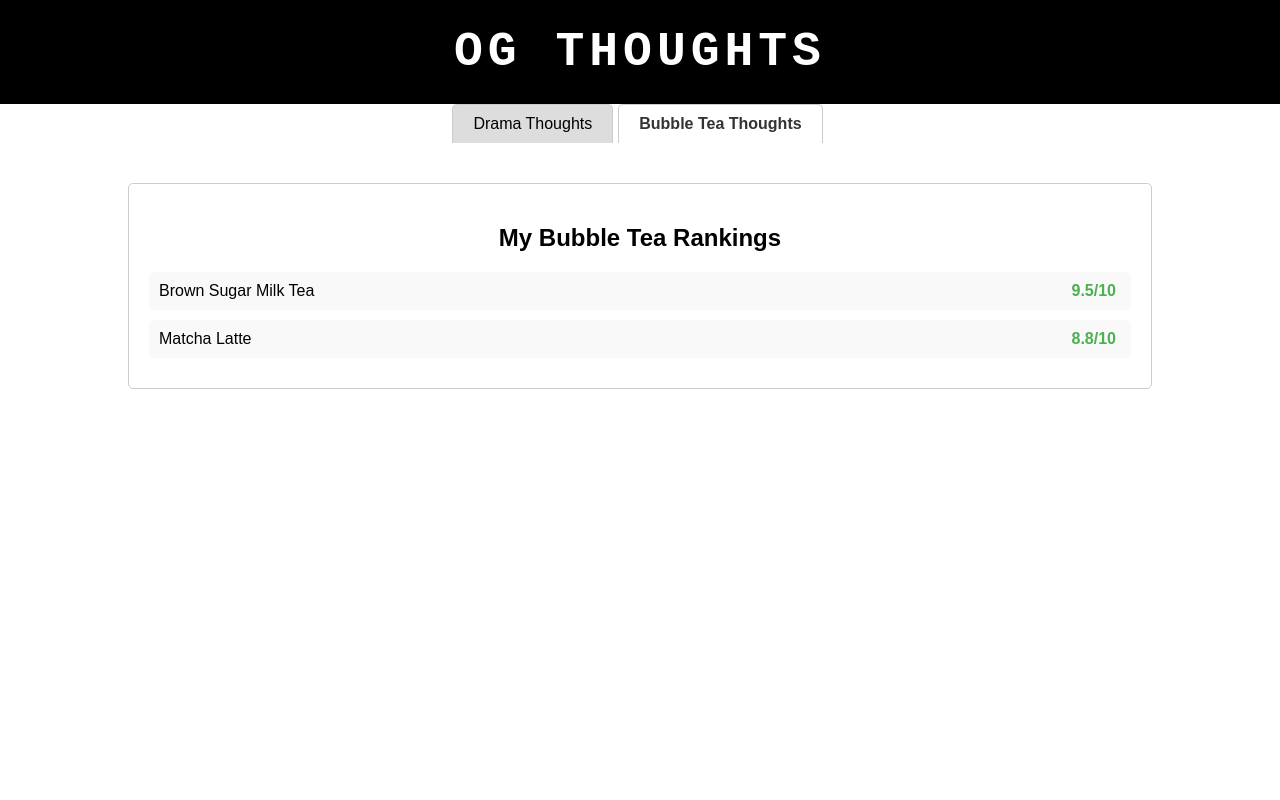
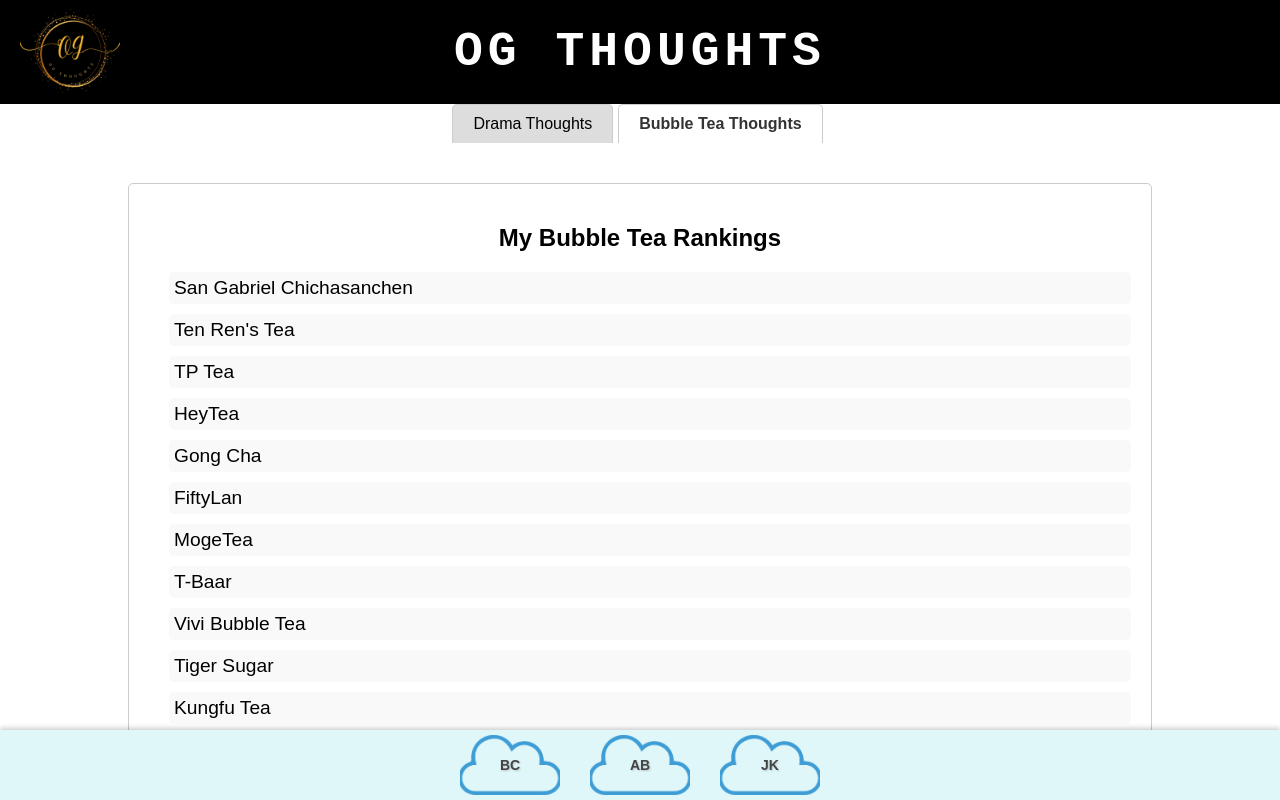
Before and after one commit to OGThoughts/ogthoughts.github.io, a plain HTML site: page index.html in a window 1280 px wide. Both pictures are taken after a click on the button "Bubble Tea Thoughts". Drawn offline with Linux system fonts and the light colour scheme.

Commit message:
Add files via upload

```diff
--- a/index.html
+++ b/index.html
@@ -5,11 +5,14 @@
     <meta name="viewport" content="width=device-width, initial-scale=1.0">
     <title>OG Drama Queue</title>
     <link rel="stylesheet" href="style.css">
+    <link rel="icon" type="image/png" href="OGLogo2.png">
+
 </head>
 <body>
 
     <!-- Banner Section -->
     <div class="banner">
+        <img src="OGLogo2.png" alt="Website Logo" class="logo">
         <h1>OG Thoughts</h1>
     </div>
 
@@ -78,19 +81,60 @@
 
         <div id="bubble-tea-list" class="tab-content">
             <h2>My Bubble Tea Rankings</h2>
-            <ul class="bubble-tea-list">
+            <ol class="bubble-tea-list">
                 <li>
-                    <span class="bubble-tea-name">Brown Sugar Milk Tea</span>
-                    <span class="rating">9.5/10</span>
+                    <span class="bubble-tea-name">San Gabriel Chichasanchen</span>
                 </li>
                 <li>
-                    <span class="bubble-tea-name">Matcha Latte</span>
-                    <span class="rating">8.8/10</span>
+                    <span class="bubble-tea-name">Ten Ren's Tea</span>
                 </li>
+                <li>
+                    <span class="bubble-tea-name">TP Tea</span>
+                </li>
+                <li>
+                    <span class="bubble-tea-name">HeyTea</span>
+                </li>
+                <li>
+                    <span class="bubble-tea-name">Gong Cha</span>
+                </li>
+                <li>
+                    <span class="bubble-tea-name">FiftyLan</span>
+                </li>
+                <li>
+                    <span class="bubble-tea-name">MogeTea</span>
+                </li>
+                <li>
+                    <span class="bubble-tea-name">T-Baar</span>
+                </li>
+                <li>
+                    <span class="bubble-tea-name">Vivi Bubble Tea</span>
+                </li>
+                <li>
+                    <span class="bubble-tea-name">Tiger Sugar</span>
+                </li>
+                <li>
+                    <span class="bubble-tea-name">Kungfu Tea</span>
+                </li>
+
                 <!-- Add more bubble teas here -->
-            </ul>
+            </ol>
         </div>
+
+
     </main>
+    <footer class="cloud-footer">
+        <div class="cloud">
+            <a href="https://math.mit.edu/~byronc/" aria-label="Visit Byron's Site">BC</a>
+        </div>
+        <div class="cloud">
+            <a href="https://abrandenberger.github.io/" aria-label="Visit Anna's Site">AB</a>
+        </div>
+        <div class="cloud">
+            <a href="https://www.julianknodt.com/" aria-label="Visit Julian's Site">JK</a>
+        </div>
+    </footer>
+
+
 
     <script src="test.js"></script>
 </body>
--- a/style.css
+++ b/style.css
@@ -7,13 +7,35 @@ body {
     background-color: white;
 }
 
+
 /* Banner Styles */
+
 .banner {
     background-color: black; /* Green background */
     color: white;              /* White text */
     text-align: center;        /* Center the text */
     padding: 25px 0;           /* Add top and bottom padding */
 }
+
+/* Banner Styles */
+.banner {
+    background-color: black;
+    color: white;
+    text-align: center;
+    padding: 25px 0;
+    position: relative; /* Allows positioning of the logo inside the banner */
+}
+
+/* Logo Styling */
+.logo {
+    position: absolute;
+    top: 50%; /* Aligns vertically to the middle of the banner */
+    left: 20px; /* Distance from the left side */
+    transform: translateY(-50%); /* Centers the logo vertically */
+    height: 100px; /* Adjust size as needed */
+    width: auto; /* Maintain aspect ratio */
+}
+
 
 .banner h1 {
     font-size: 3em;            /* Large text size */
@@ -198,3 +220,61 @@ progress::-moz-progress-bar {
     color: gold;                /* Gold color for the star */
     font-size: 1.2em;           /* Make the star slightly bigger */
 }
+
+.bubble-tea-list {
+    list-style-type: decimal; /* Numbers for the ordered list */
+    margin: 0;
+    padding-left: 20px; /* Indentation for the list */
+    font-size: 1.2em; /* Slightly larger font for visibility */
+}
+
+.bubble-tea-list li {
+    margin: 10px 0; /* Space between list items */
+    padding: 5px;
+    background-color: #f9f9f9; /* Light background color */
+    border-radius: 5px; /* Rounded corners for each item */
+}
+
+/* Footer container */
+.cloud-footer {
+    display: flex;
+    justify-content: center;
+    align-items: center;
+    background-color: #e0f7fa;
+    padding: 5px 0;
+    position: fixed;
+    bottom: 0;
+    width: 100%;
+    box-shadow: 0 -2px 5px rgba(0, 0, 0, 0.2);
+}
+
+/* Each cloud container */
+.cloud {
+    position: relative;
+    margin: 0 15px;
+    width: 100px;
+    height: 60px;
+    background-image: url('cloud3.png'); /* Replace 'cloud.png' with your cloud image path */
+    background-size: cover;
+    background-repeat: no-repeat;
+    background-position: center;
+    text-align: center;
+    display: flex;
+    align-items: center;
+    justify-content: center;
+}
+
+/* Link styles for text inside clouds */
+.cloud a {
+    text-decoration: none;
+    color: #444;
+    font-size: 14px;
+    font-weight: bold;
+    text-shadow: 1px 1px 2px rgba(0, 0, 0, 0.2);
+    transition: color 0.3s ease;
+}
+
+/* Hover effect on links */
+.cloud a:hover {
+    color: #00796b;
+}
```
Also changed, not shown: OGLogo.png (added), OGLogo2.png (added), OGLogo3.png (added), cloud.jpg (added), cloud.png (added), cloud2.png (added), cloud3.jpeg (added), cloud3.png (added), 1 other file.
